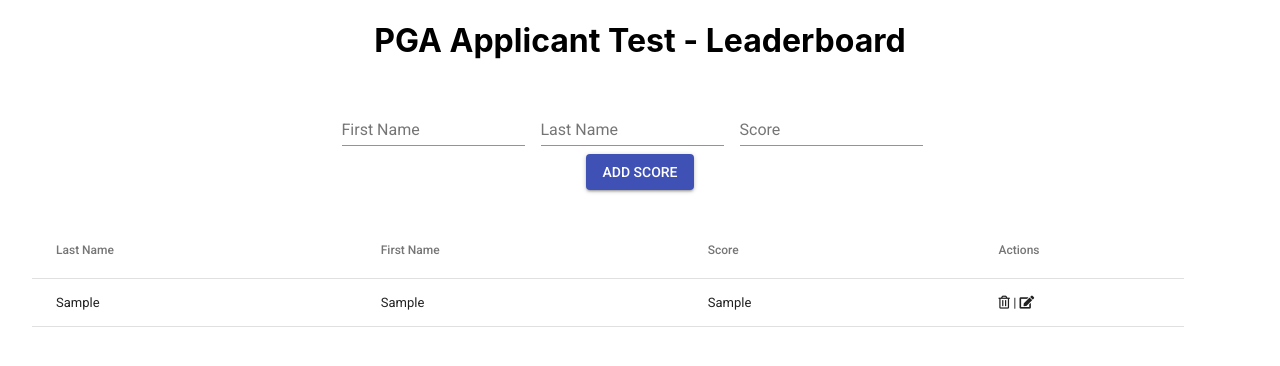
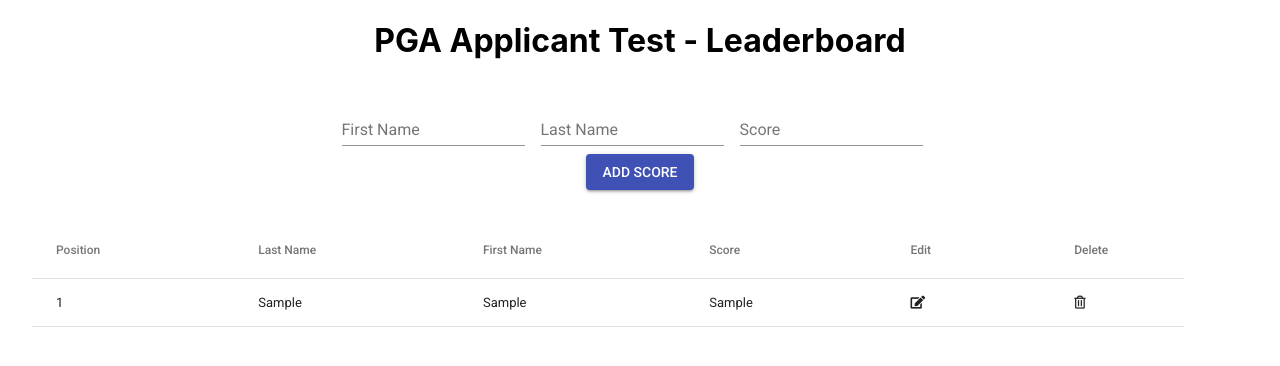
Before and after one commit to mikesheridan/pga-leaderboard, a React (Create React App) app: page / in a window 1280 px wide. Both pictures are taken after typing "Sample", "Sample", "Sample" into the empty fields and a click on the button "ADD SCORE". Shown: the top 366 px of the page. Built offline with nearby package versions, Linux system fonts and the light colour scheme.

Commit message:
most things working: need to implement validation, and combine name cols;

```diff
--- a/src/App.js
+++ b/src/App.js
@@ -5,7 +5,31 @@
 
 class App extends Component {
   state = {
-    golfers: []
+    golfers: [],
+    editIdx: -1
+  };
+
+  handleRemove = i => {
+    this.setState(state => ({
+      golfers: state.golfers.filter((row, j) => j !== i)
+    }));
+  };
+
+  startEditing = i => {
+    this.setState({ editIdx: i });
+  };
+
+  stopEditing = () => {
+    this.setState({ editIdx: -1 });
+  };
+
+  handleChange = (e, name, i) => {
+    const { value } = e.target;
+    this.setState(state => ({
+      golfers: state.golfers.map(
+        (row, j) => (j === i ? { ...row, [name]: value } : row)
+      )
+    }));
   };
 
   render() {
@@ -22,6 +46,11 @@
           }
         />
         <LeaderboardTable
+            handleRemove={this.handleRemove}
+            startEditing={this.startEditing}
+            editIdx={this.state.editIdx}
+            stopEditing={this.stopEditing}
+            handleChange={this.handleChange}
           data={golfersData}
           header={[
             {
--- a/src/components/LeaderboardTable/LeaderboardTable.js
+++ b/src/components/LeaderboardTable/LeaderboardTable.js
@@ -4,21 +4,27 @@
 import TableCell from "@material-ui/core/TableCell";
 import TableHead from "@material-ui/core/TableHead";
 import TableRow from "@material-ui/core/TableRow";
+import TextField from "@material-ui/core/TextField";
 
 // variable containing jsx for the individual golfer rows
-const row = (golfer, index, header) => (
+const row = (golfer, index, header, handleRemove, startEditing, editIdx, handleChange, stopEditing) => {
+  const currentlyEditing = editIdx === index;
+  return (
     <TableRow key={`tr-${index}`}>
+      <TableCell>{index + 1}</TableCell>
       {/* Loop through the headers to populate table columns */}
       {header.map((golferInstance, k) => {
+
         return (
-        <TableCell key={`tc-${k}`}>{golfer[golferInstance.prop]}</TableCell>
+          <TableCell key={`tc-${k}`}>{currentlyEditing ? <TextField name={golferInstance.prop} onChange={e => handleChange(e, golferInstance.prop, index)} value={golfer[golferInstance.prop]} /> : golfer[golferInstance.prop]}</TableCell>
         );
       })}
-    <TableCell>
-      <i className="far fa-trash-alt" /> | <i className="fas fa-edit" />
-    </TableCell>
+      <TableCell>{currentlyEditing ? <i className="fas fa-check" onClick={() => stopEditing()}></i> : <i className="fas fa-edit" onClick={() => startEditing(index)} />}</TableCell>
+      <TableCell><i className="far fa-trash-alt" onClick={() => handleRemove(index)} /></TableCell>
     </TableRow>
-);
+  )
+
+}
 
 const LeaderboardTable = props => {
   // sort the prop data
@@ -33,16 +39,18 @@
     <Table className="leaderboardTable">
       <TableHead>
         <TableRow>
+          <TableCell>Position</TableCell>
           {/* Create the Header Row based off prop header */}
           {props.header.map((heading, headingIndex) => (
             <TableCell key={headingIndex}>{heading.name}</TableCell>
           ))}
-          <TableCell>Actions</TableCell>
+          <TableCell>Edit</TableCell>
+          <TableCell>Delete</TableCell>
         </TableRow>
       </TableHead>
       <TableBody>
         {/* Create the Golfer Row based off the sorted Data pulled from props */}
-        {sortedData.map((golfer, index) => row(golfer, index, props.header))}
+        {sortedData.map((golfer, index) => row(golfer, index, props.header, props.handleRemove, props.startEditing, props.editIdx, props.handleChange,props.stopEditing))}
       </TableBody>
     </Table>
   );
```
Also changed, not shown: 1 other file (tests, documents, lock files or other folders). Lines whose indentation alone changed are shown as unchanged.
